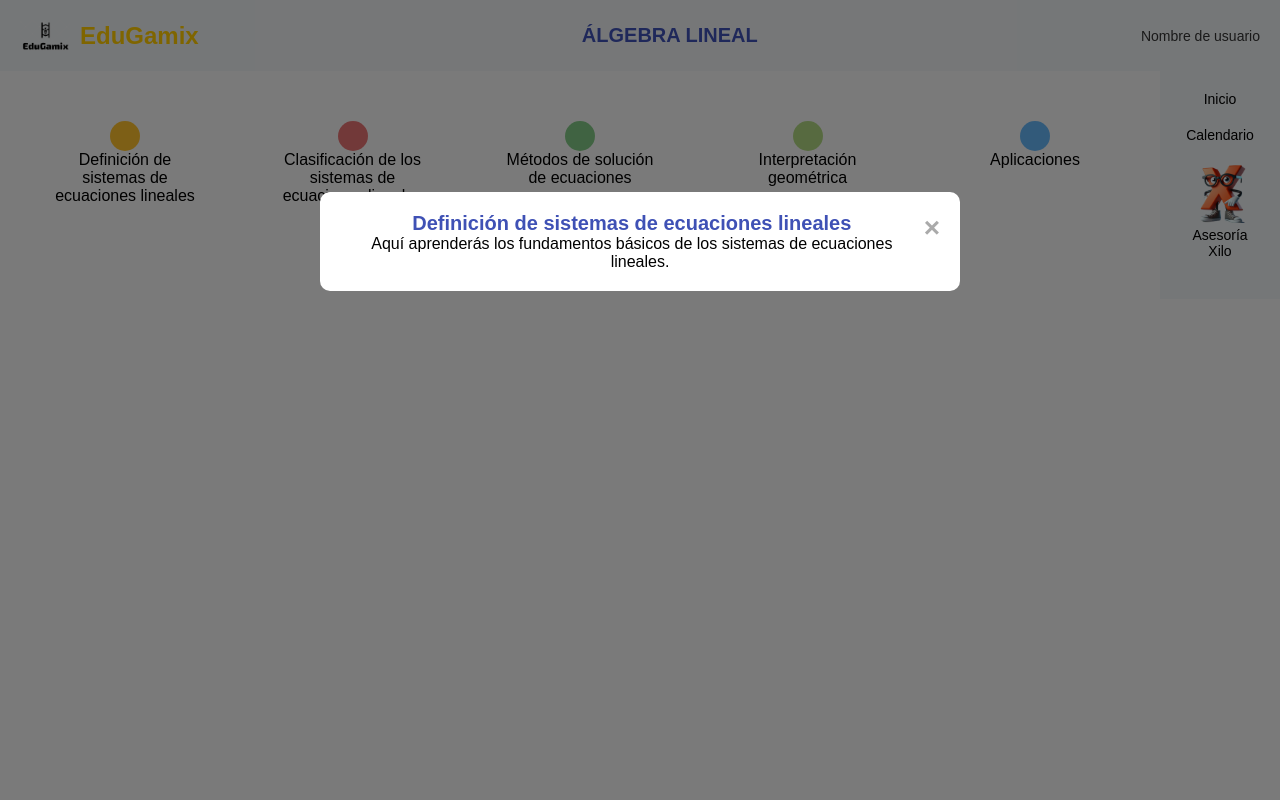
After one commit to V-i-a-n-e-y/EduGamix-EVA, a PHP site: page /inicio.html in a window 1280 px wide, after a click on "Definición de sistemas de ecuaciones lineales". The commit adds this page. Run offline with PHP 8.4, Linux system fonts and the light colour scheme.

```diff
--- /dev/null
+++ b/inicio.html
@@ -0,0 +1,330 @@
+<!DOCTYPE html>
+<html lang="es">
+<head>
+    <meta charset="UTF-8">
+    <meta name="viewport" content="width=device-width, initial-scale=1.0">
+    <title>EduGamix - Álgebra Lineal</title>
+    <style>
+        /* Reseteo de márgenes */
+        * {
+            margin: 0;
+            padding: 0;
+            box-sizing: border-box;
+            font-family: Arial, sans-serif;
+        }
+
+        /* Estructura general */
+        body {
+            display: flex;
+            flex-direction: column;
+            background-color: #f5f5f5;
+        }
+
+        /* Encabezado */
+        .header {
+            display: flex;
+            justify-content: space-between;
+            align-items: center;
+            padding: 20px;
+            background-color: #eceff1;
+        }
+
+        .logo-section {
+            display: flex;
+            align-items: center;
+        }
+
+        .logo {
+            width: 50px;
+            margin-right: 10px;
+        }
+
+        h1 {
+            color: #ffcc00;
+            font-size: 24px;
+        }
+
+        h2 {
+            color: #3f51b5;
+            font-size: 20px;
+        }
+
+        .user-section p {
+            color: #333;
+            font-size: 14px;
+        }
+
+        /* Contenido principal */
+        .main-content {
+            display: flex;
+            justify-content: space-between;
+            flex-grow: 1;
+        }
+
+        /* Ruta de progreso */
+        .progress-road {
+            flex-grow: 1;
+            padding: 40px;
+            position: relative;
+        }
+
+        .road {
+            display: flex;
+            justify-content: space-between;
+            position: relative;
+            padding: 10px;
+        }
+
+        .road-point {
+            text-align: center;
+            width: 150px;
+            position: relative;
+        }
+
+        .point-icon {
+            width: 30px;
+            height: 30px;
+            border-radius: 50%;
+            margin: 0 auto;
+            transition: transform 0.3s ease, background-color 0.3s ease;
+        }
+
+        /* Colores de los puntos */
+        .yellow { background-color: #fbc02d; }
+        .red { background-color: #e57373; }
+        .green { background-color: #81c784; }
+        .light-green { background-color: #aed581; }
+        .blue { background-color: #64b5f6; }
+
+        /* Estilo al pasar el cursor */
+        .road-point:hover .point-icon {
+            transform: scale(1.3); /* Efecto de agrandar el punto */
+        }
+
+        .road-point:hover .yellow { background-color: #ffd600; }
+        .road-point:hover .red { background-color: #ef5350; }
+        .road-point:hover .green { background-color: #66bb6a; }
+        .road-point:hover .light-green { background-color: #9ccc65; }
+        .road-point:hover .blue { background-color: #42a5f5; }
+
+        /* Información adicional al pasar el mouse */
+        .road-point:hover .info-box {
+            opacity: 1;
+            visibility: visible;
+            transform: translateY(-10px);
+        }
+
+        /* Caja de información que aparece al hover */
+        .info-box {
+            position: absolute;
+            bottom: 40px;
+            left: 50%;
+            transform: translateX(-50%);
+            width: 200px;
+            background-color: #fff;
+            border-radius: 8px;
+            box-shadow: 0 4px 8px rgba(0, 0, 0, 0.1);
+            padding: 10px;
+            text-align: center;
+            opacity: 0;
+            visibility: hidden;
+            transform: translateY(0px);
+            transition: opacity 0.3s ease, transform 0.3s ease, visibility 0.3s ease;
+        }
+
+        /* Modal */
+        .modal {
+            display: none;
+            position: fixed;
+            z-index: 1;
+            left: 0;
+            top: 0;
+            width: 100%;
+            height: 100%;
+            background-color: rgba(0, 0, 0, 0.5);
+        }
+
+        .modal-content {
+            background-color: white;
+            margin: 15% auto;
+            padding: 20px;
+            border-radius: 10px;
+            width: 50%;
+            text-align: center;
+        }
+
+        .close-modal {
+            color: #aaa;
+            float: right;
+            font-size: 28px;
+            font-weight: bold;
+            cursor: pointer;
+        }
+
+        .close-modal:hover,
+        .close-modal:focus {
+            color: black;
+        }
+
+        /* Inicio y meta */
+        .start, .end {
+            text-align: center;
+            font-size: 14px;
+        }
+
+        .start i, .end i {
+            font-size: 24px;
+            color: red;
+        }
+
+        /* Panel lateral */
+        .sidebar {
+            width: 120px;
+            background-color: #eceff1;
+            display: flex;
+            flex-direction: column;
+            align-items: center;
+            padding: 20px;
+        }
+
+        .sidebar-item {
+            margin-bottom: 20px;
+            text-align: center;
+        }
+
+        .sidebar-item i {
+            font-size: 32px;
+            color: #333;
+        }
+
+        .sidebar-item p {
+            font-size: 14px;
+        }
+
+        .avatar img {
+            width: 60px;
+        }
+    </style>
+</head>
+<body>
+
+    <!-- Encabezado -->
+    <div class="header">
+        <div class="logo-section">
+            <img src="logo.png" alt="EduGamix Logo" class="logo">
+            <h1>EduGamix</h1>
+        </div>
+        <h2>ÁLGEBRA LINEAL</h2>
+        <div class="user-section">
+            <p>Nombre de usuario</p>
+        </div>
+    </div>
+
+    <!-- Contenido principal -->
+    <div class="main-content">
+        <!-- Ruta de progreso -->
+        <div class="progress-road">
+            <div class="road">
+                <div class="road-point" onclick="openModal('modal1')">
+                    <div class="point-icon yellow"></div>
+                    <p>Definición de sistemas de ecuaciones lineales</p>
+                </div>
+
+                <div class="road-point" onclick="openModal('modal2')">
+                    <div class="point-icon red"></div>
+                    <p>Clasificación de los sistemas de ecuaciones lineales</p>
+                </div>
+
+                <div class="road-point" onclick="openModal('modal3')">
+                    <div class="point-icon green"></div>
+                    <p>Métodos de solución de ecuaciones</p>
+                </div>
+
+                <div class="road-point" onclick="openModal('modal4')">
+                    <div class="point-icon light-green"></div>
+                    <p>Interpretación geométrica</p>
+                </div>
+
+                <div class="road-point" onclick="openModal('modal5')">
+                    <div class="point-icon blue"></div>
+                    <p>Aplicaciones</p>
+                </div>
+            </div>
+        </div>
+
+        <!-- Sidebar -->
+        <div class="sidebar">
+            <div class="sidebar-item">
+                <i class="fas fa-home"></i>
+                <p>Inicio</p>
+            </div>
+            <div class="sidebar-item">
+                <i class="fas fa-calendar-alt"></i>
+                <p>Calendario</p>
+            </div>
+            <div class="sidebar-item avatar">
+                <img src="xilo-avatar.png" alt="Avatar Xilo">
+                <p>Asesoría Xilo</p>
+            </div>
+        </div>
+    </div>
+
+    <!-- Modales -->
+    <div id="modal1" class="modal">
+        <div class="modal-content">
+            <span class="close-modal" onclick="closeModal('modal1')">&times;</span>
+            <h2>Definición de sistemas de ecuaciones lineales</h2>
+            <p>Aquí aprenderás los fundamentos básicos de los sistemas de ecuaciones lineales.</p>
+        </div>
+    </div>
+
+    <div id="modal2" class="modal">
+        <div class="modal-content">
+            <span class="close-modal" onclick="closeModal('modal2')">&times;</span>
+            <h2>Clasificación de los sistemas de ecuaciones</h2>
+            <p>Aprende a clasificar los sistemas y sus soluciones.</p>
+        </div>
+    </div>
+
+    <div id="modal3" class="modal">
+        <div class="modal-content">
+            <span class="close-modal" onclick="closeModal('modal3')">&times;</span>
+            <h2>Métodos de solución de ecuaciones</h2>
+            <p>Explora diferentes métodos para resolver sistemas de ecuaciones lineales.</p>
+        </div>
+    </div>
+
+    <div id="modal4" class="modal">
+        <div class="modal-content">
+            <span class="close-modal" onclick="closeModal('modal4')">&times;</span>
+            <h2>Interpretación geométrica de las soluciones</h2>
+            <p>Descubre cómo representar las soluciones en un espacio geométrico.</p>
+        </div>
+    </div>
+
+    <div id="modal5" class="modal">
+        <div class="modal-content">
+            <span class="close-modal" onclick="closeModal('modal5')">&times;</span>
+            <h2>Aplicaciones</h2>
+            <p>Conoce las aplicaciones prácticas de los sistemas de ecuaciones lineales en la vida real.</p>
+        </div>
+    </div>
+
+    <script>
+        function openModal(modalId) {
+            document.getElementById(modalId).style.display = "block";
+        }
+
+        function closeModal(modalId) {
+            document.getElementById(modalId).style.display = "none";
+        }
+
+        window.onclick = function(event) {
+            if (event.target.classList.contains('modal')) {
+                event.target.style.display = "none";
+            }
+        }
+    </script>
+
+</body>
+</html>
```
Also changed, not shown: principal.css (added, +42 -0 lines), principal.html (added, +96 -0 lines), principal.js (added, +22 -0 lines), style inicio.css (added, +165 -0 lines), style.css (+6 -6 lines), img/3.jpg, img/gami.png (added), img/logo.png (added), img/radicux.png (added), img/xilo-avatar.png (added), script inicio.js (added).
